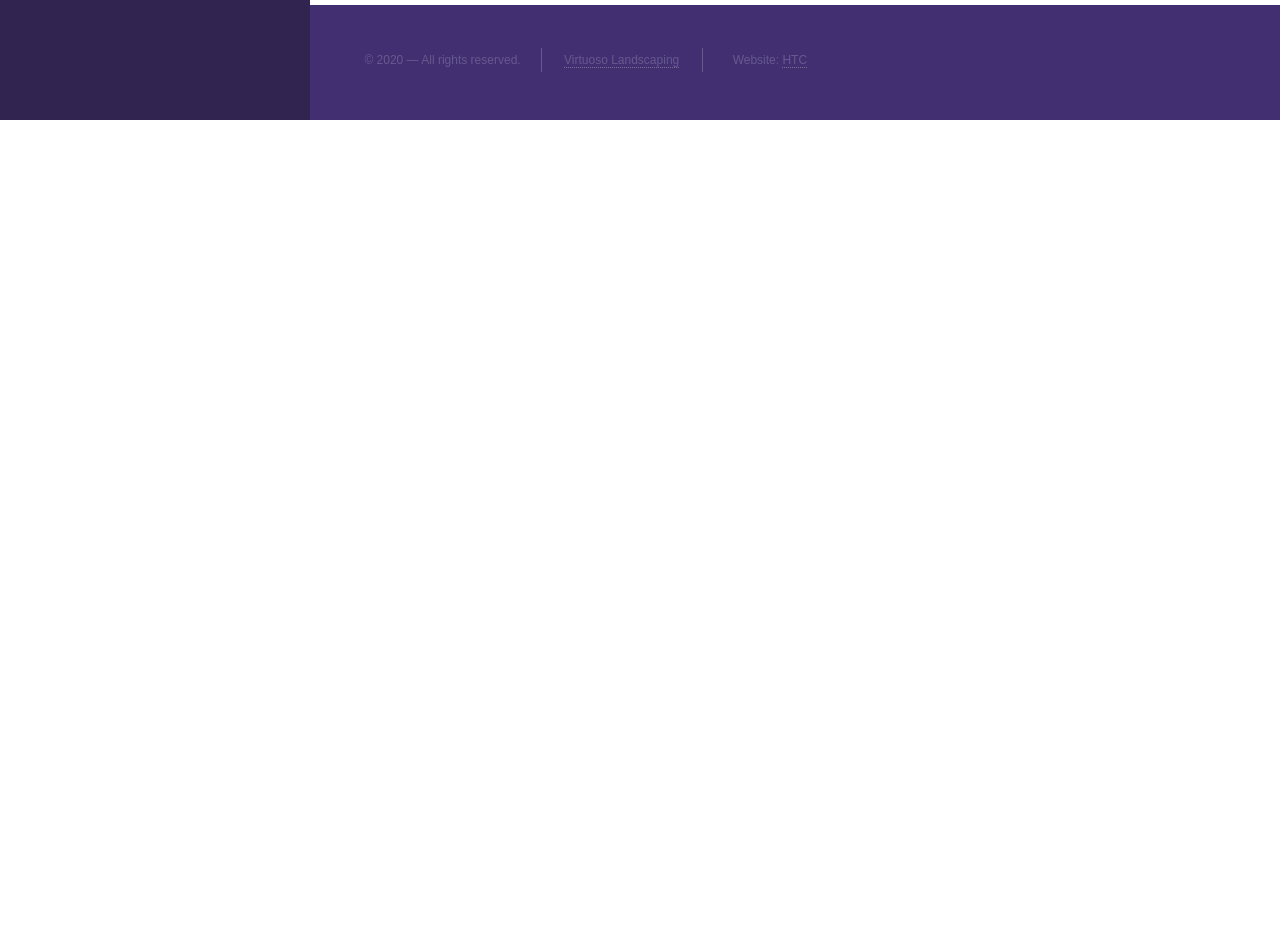
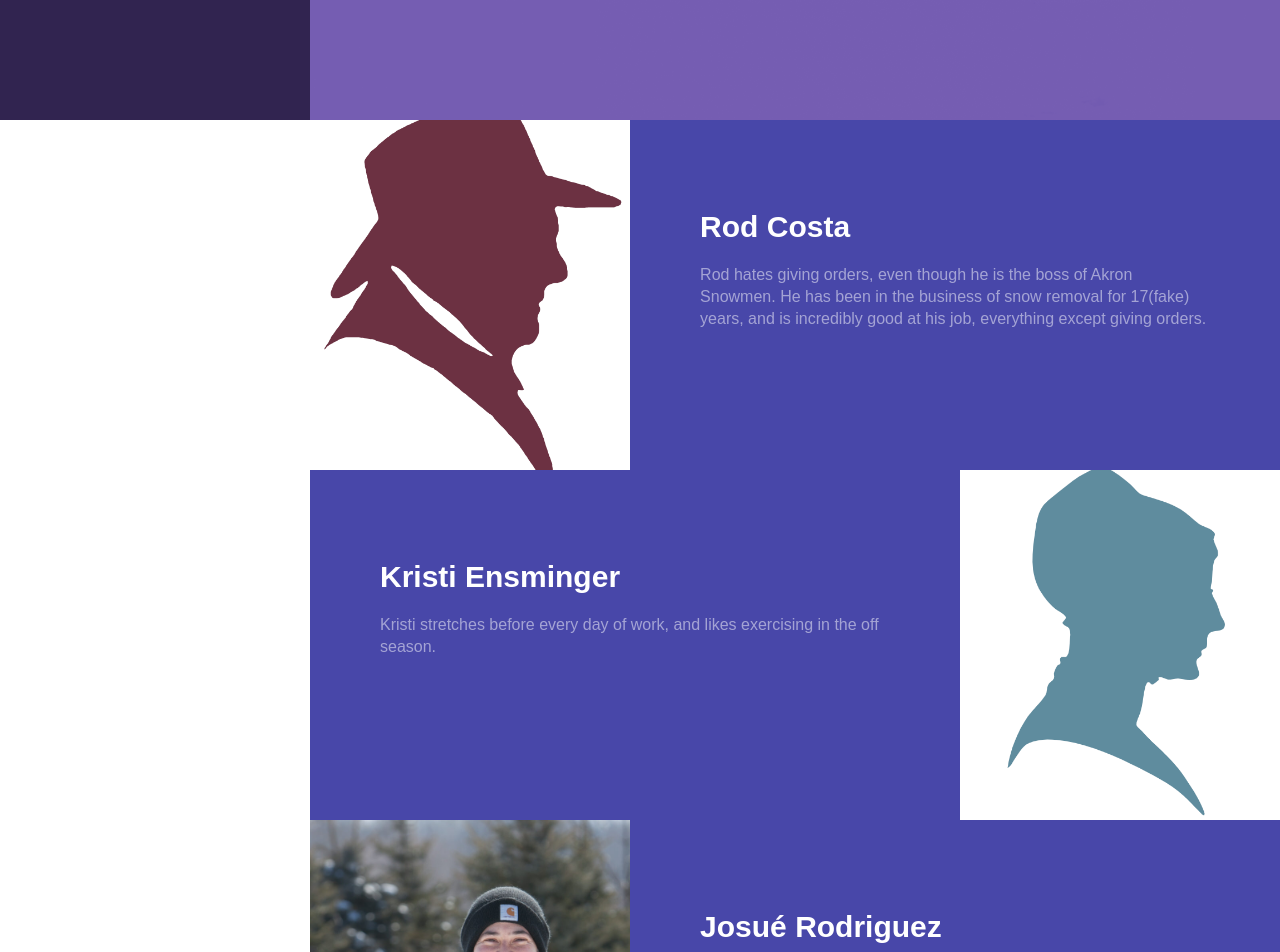
Before and after one commit to jaredh159/akron-snowmen, a Next.js app: page /our-team in a window 1280 px wide. Shown: the part 680-1632 px from the top of the page. Before the commit the page ends 800 px from the top, so only its background shows below. Built offline with nearby package versions, Linux system fonts and the light colour scheme.

Commit message:
Finished our-team page

```diff
--- a/pages/our-team.tsx
+++ b/pages/our-team.tsx
@@ -1,10 +1,42 @@
 import React from 'react';
 import Layout from '../components/Layout';
+import TeamHero from '../components/TeamHero';
+import ImageAndTextBlock from '../components/ImageAndTextBlock';
 
 const Home: React.FC = () => {
   return (
     <Layout>
-      <h1 style={{ margin: 0 }}>TODO, make team page</h1>
+      <TeamHero />
+      <ImageAndTextBlock
+        bgColor="rgb(72,71,169)"
+        headerText="Rod Costa"
+        bgImage="/rod.png"
+        buttonShown={false}
+      >
+        Rod hates giving orders, even though he is the boss of Akron Snowmen. He has been
+        in the business of snow removal for 17(fake) years, and is incredibly good at his
+        job, everything except giving orders.
+      </ImageAndTextBlock>
+
+      <ImageAndTextBlock
+        bgColor="rgb(72,71,169)"
+        headerText="Kristi Ensminger"
+        bgImage="/kristi.png"
+        buttonShown={false}
+        right={true}
+      >
+        Kristi stretches before every day of work, and likes exercising in the off season.
+      </ImageAndTextBlock>
+
+      <ImageAndTextBlock
+        bgColor="rgb(72,71,169)"
+        headerText="Josué Rodriguez"
+        bgImage="/josue2.jpg"
+        buttonShown={false}
+      >
+        Josue hates stretching, and has never seen the point in voluntarily exercising. At
+        37 he still gets a kick out of sledding once a storm is over.
+      </ImageAndTextBlock>
     </Layout>
   );
 };
```
Also changed, not shown: public/kristi.png (added), public/rod.png (added).
